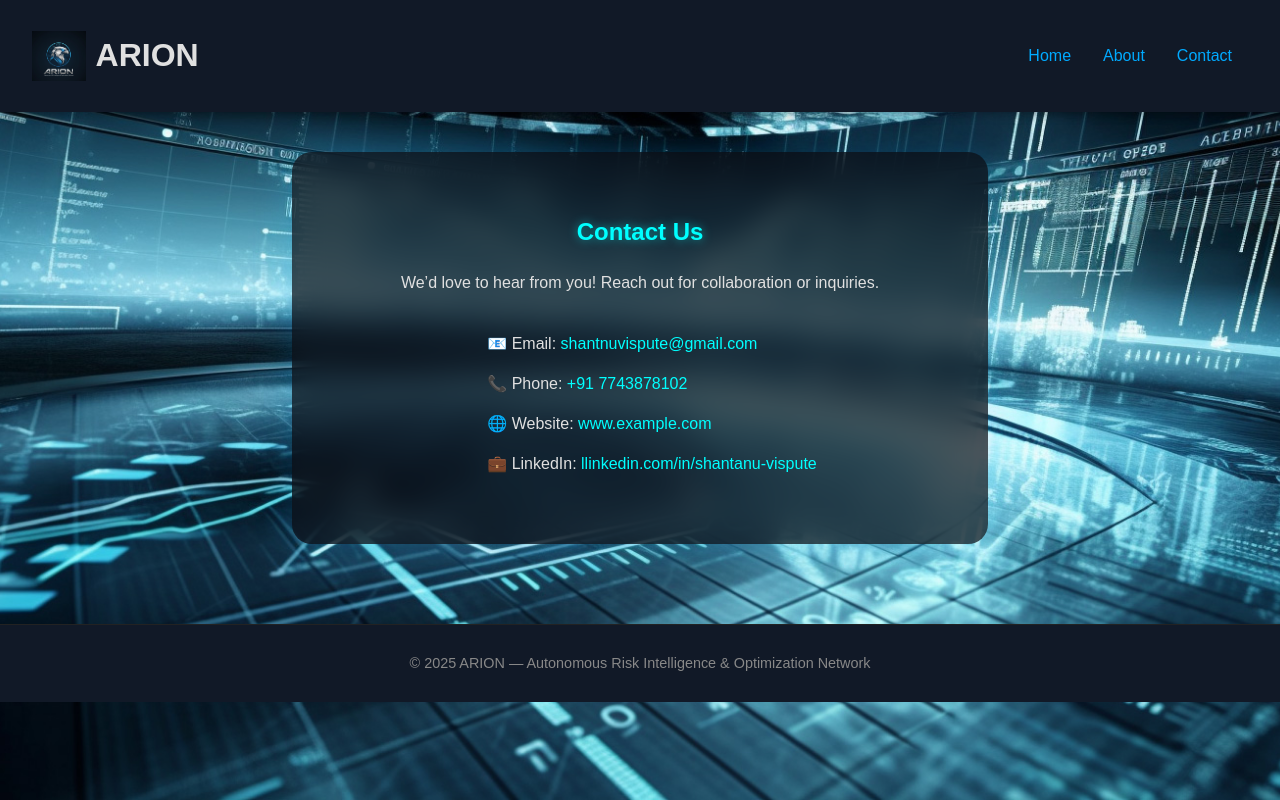
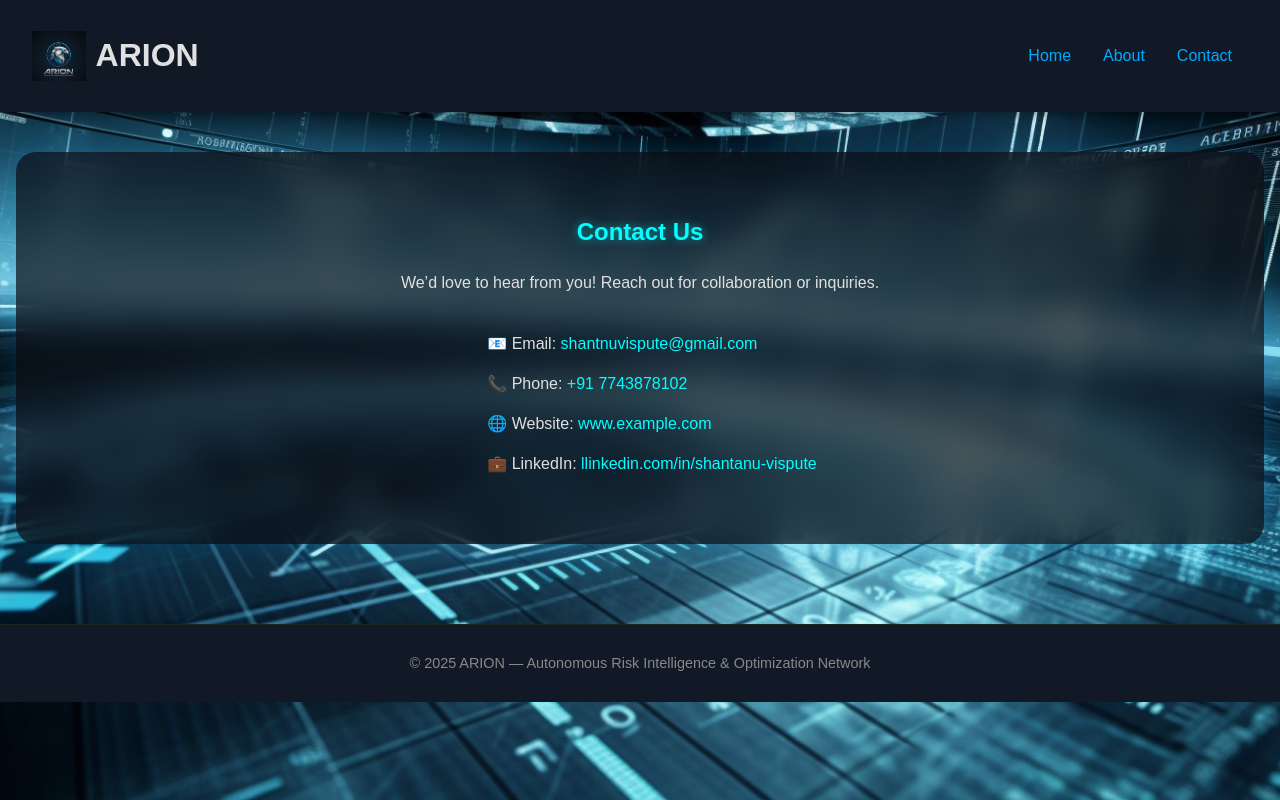
Before and after one commit to ShantanuGV/ARION_WebSite, a React (Vite) app: page /contact in a window 1280 px wide. Built offline with nearby package versions, Linux system fonts and the light colour scheme.

Commit message:
Remove maxWidth from Contact section
Removed maxWidth style from the contact section.

```diff
--- a/src/pages/Contact.jsx
+++ b/src/pages/Contact.jsx
@@ -2,7 +2,7 @@ import React from "react";
 
 function Contact() {
   return (
-    <section className="text-box contact" style={{ maxWidth: "600px", width: "90%", marginBottom: "5rem" }}>
+    <section className="text-box contact" style={{width: "90%", marginBottom: "5rem" }}>
       <h2>Contact Us</h2>
       <p>We’d love to hear from you! Reach out for collaboration or inquiries.</p>
 
```
